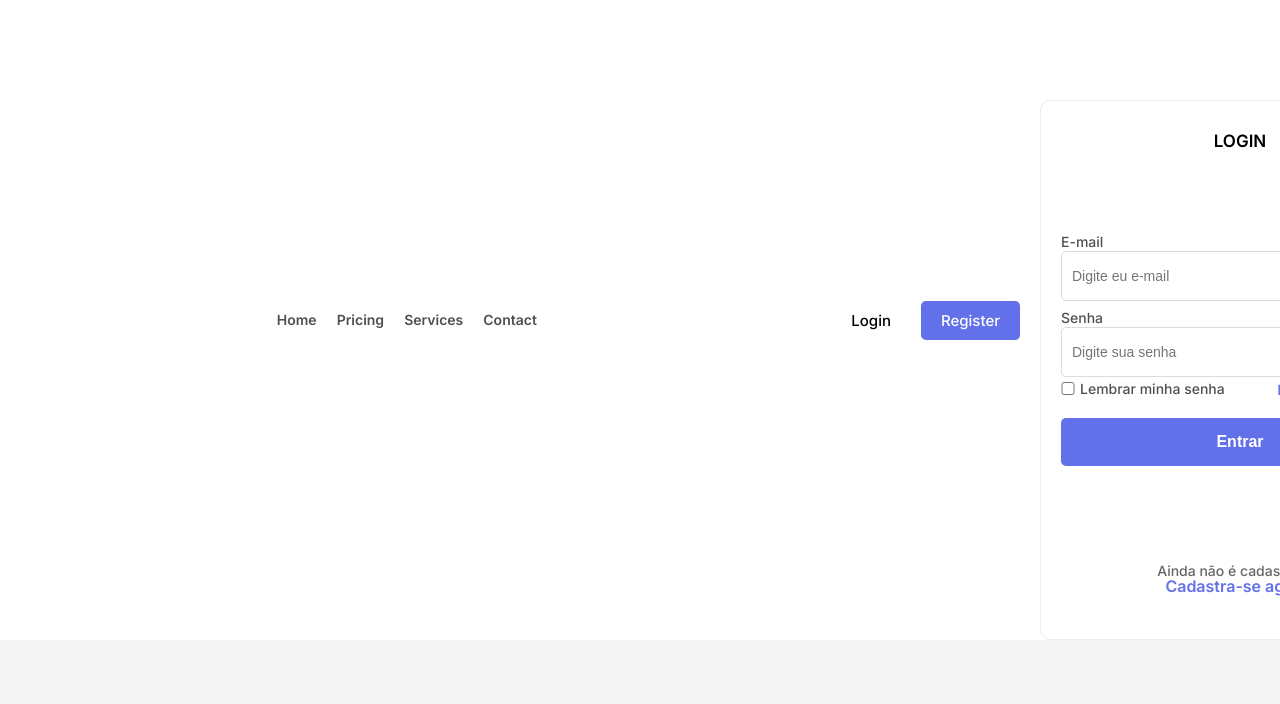
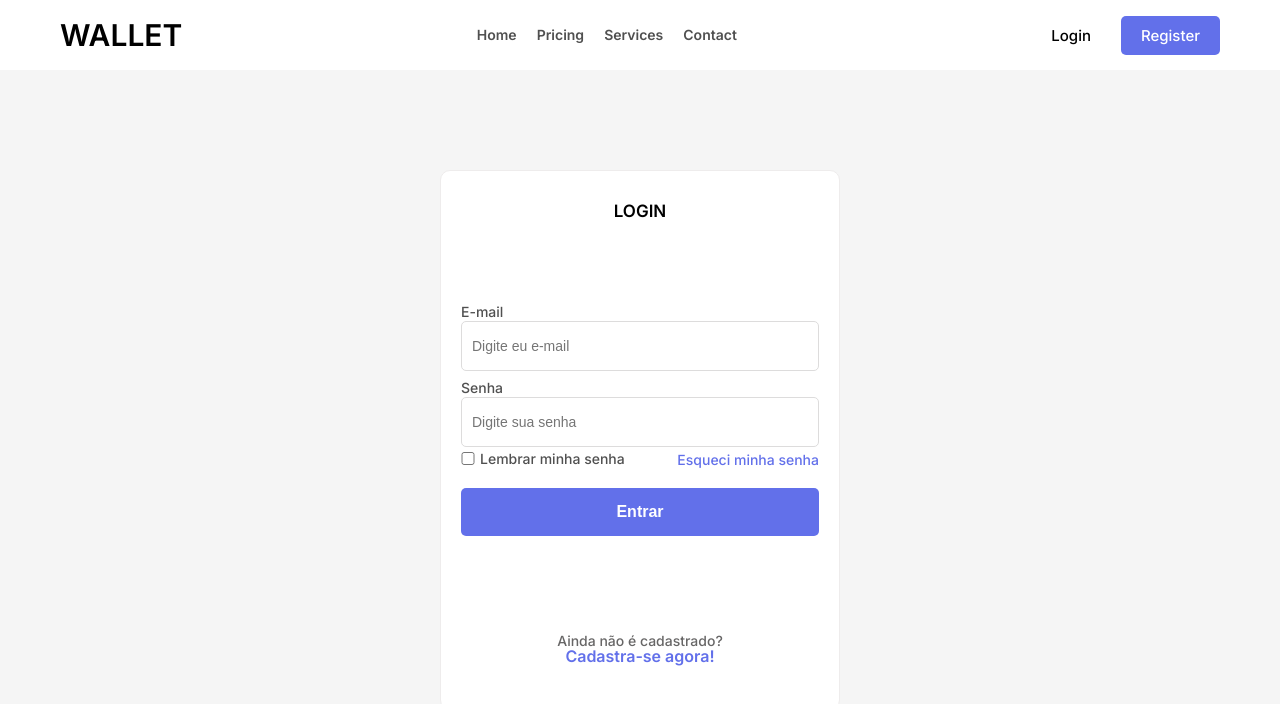
Before and after one commit to henriquearaujodev/wallet-dashboard, a React (Create React App) app: page /auth in a window 1280 px wide. Shown: the top 704 px of the page. Built offline with nearby package versions, Linux system fonts and the light colour scheme.

Commit message:
changes navbar width fix

```diff
--- a/src/components/Navbar/Navbar.css
+++ b/src/components/Navbar/Navbar.css
@@ -5,10 +5,11 @@ nav {
   justify-content: space-between;
   align-items: center;
 }
-.container {
+.nav-full {
+  width: 100vw;
   display: flex;
-  justify-content: center;
-  width: 100vw;
+  flex-direction: column;
+  align-items: center;
   background-color: #ffffff;
 }
 
--- a/src/components/Navbar/Navbar.js
+++ b/src/components/Navbar/Navbar.js
@@ -15,7 +15,7 @@ const Navbar = () => {
   };
 
   return (
-    <div className="container">
+    <div className="nav-full">
       <nav>
         <div className="logo">
           <Link to="/">WALLET</Link>
```
Also changed, not shown: 11 other files (tests, documents, lock files or other folders).
